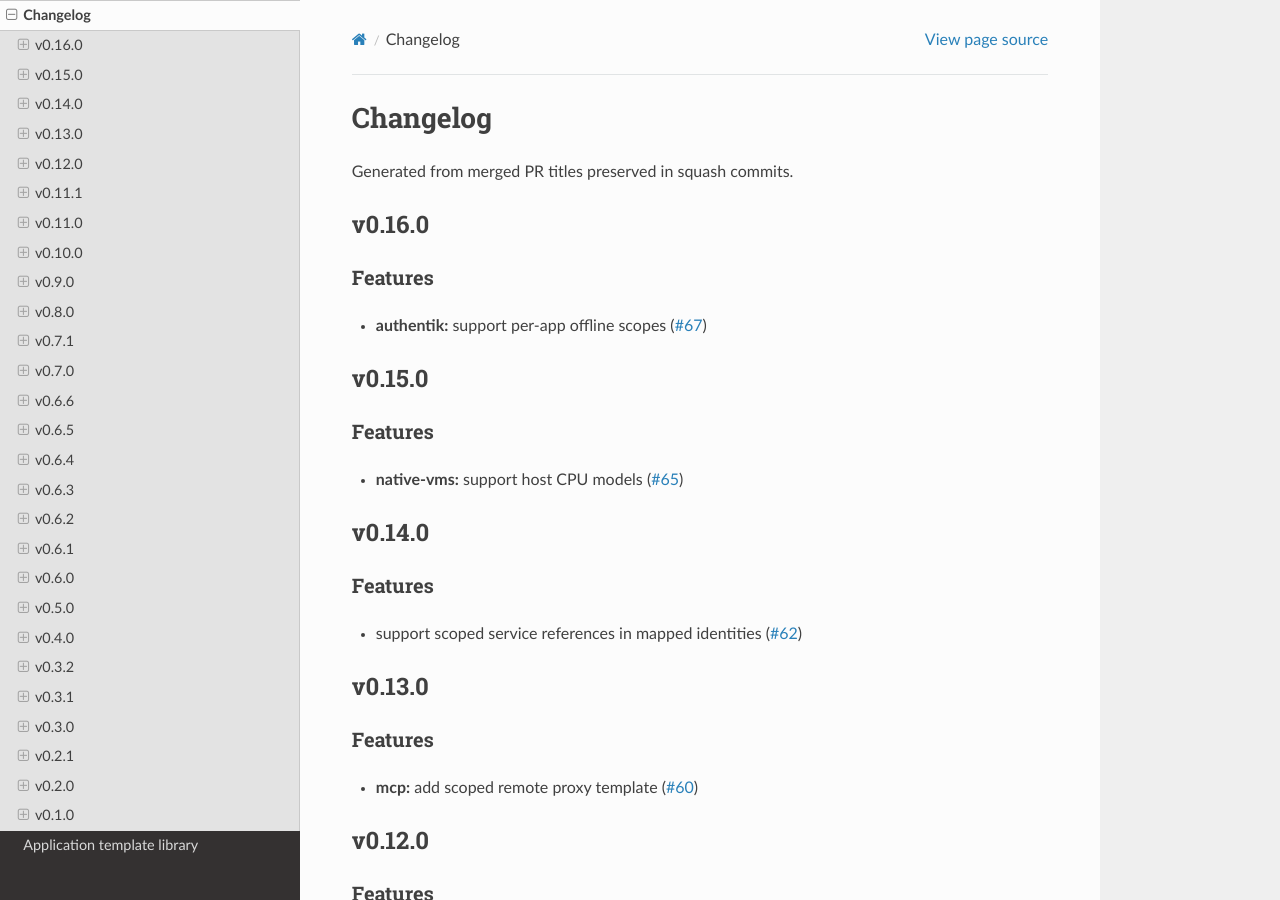
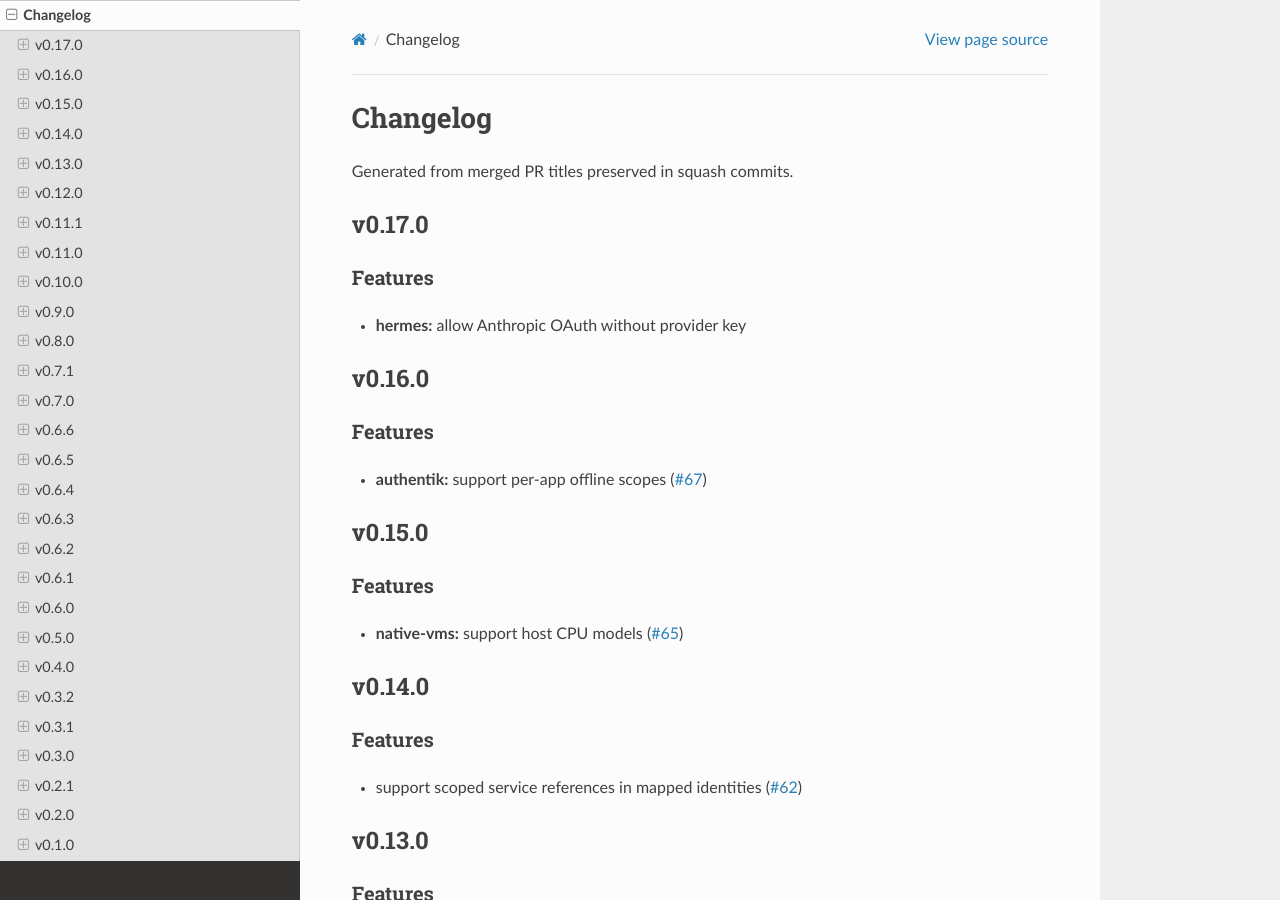
Before and after one commit to CafofoLabs/milkyway, a Sphinx documentation site: the page built from docs/CHANGELOG.md, in a window 1280 px wide and 900 px high. Built offline with Sphinx 7.4.7 and the Read the Docs theme 3.1.0, drawn with Linux system fonts in a browser that asks for light colours; the version number could not be read and is left out.

Commit message:
chore(release): v0.17.0 (#71)

```diff
--- a/docs/CHANGELOG.md
+++ b/docs/CHANGELOG.md
@@ -2,6 +2,10 @@
 
 Generated from merged PR titles preserved in squash commits.
 
+## v0.17.0
+
+### Features
+- **hermes:** allow Anthropic OAuth without provider key
 ## v0.16.0
 
 ### Features
```
Also changed, not shown: 1 other file.
